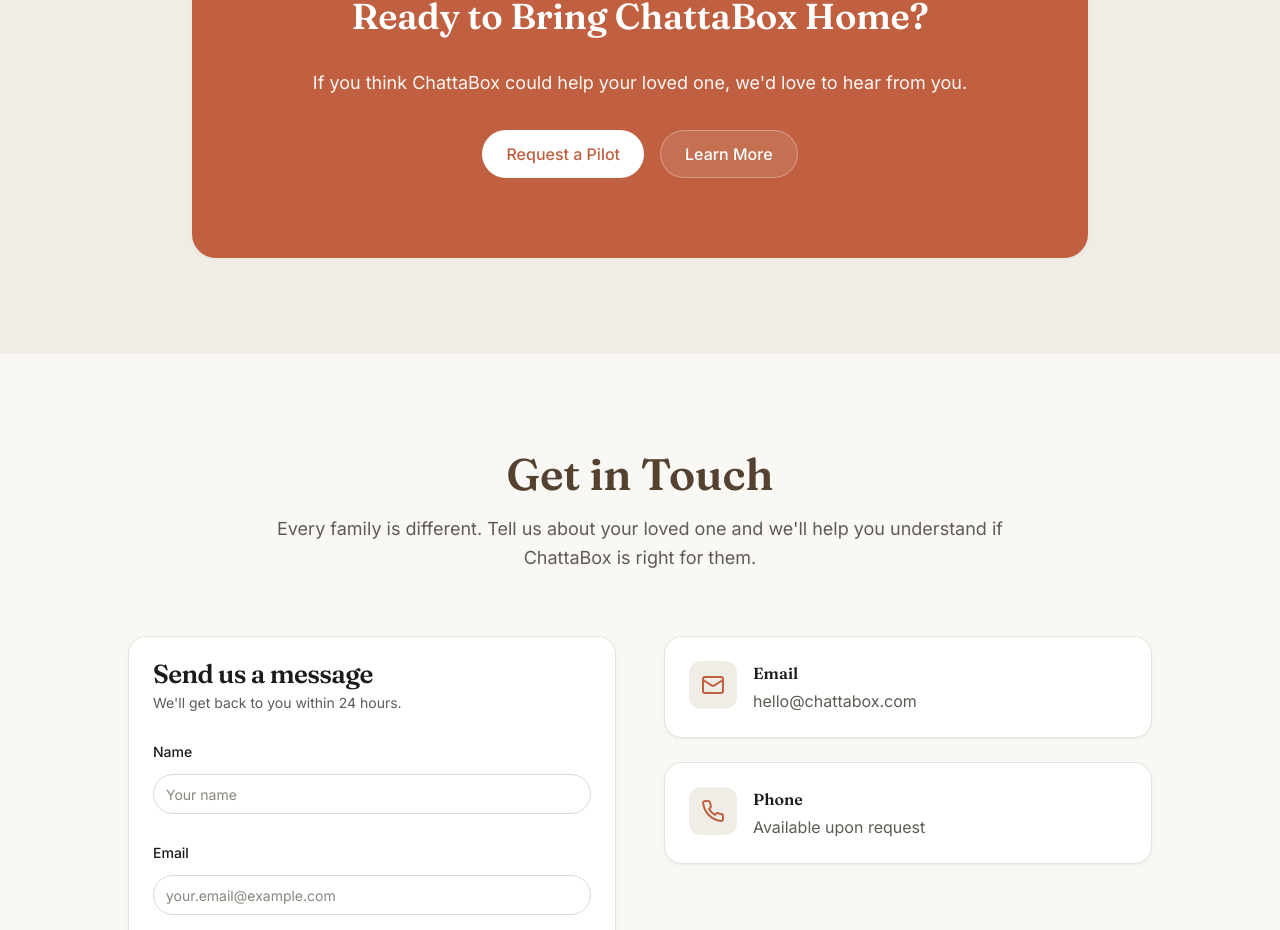
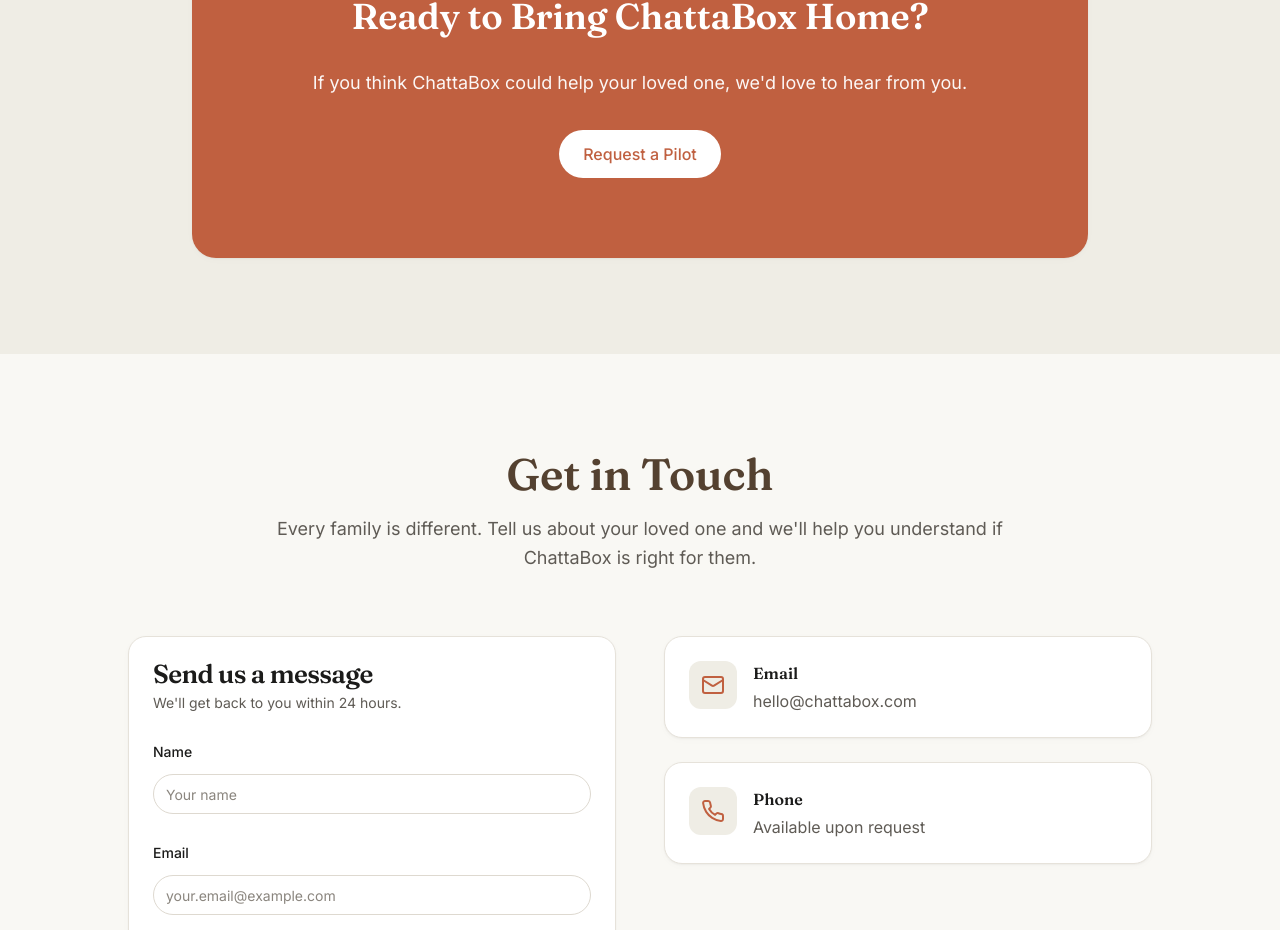
Before and after one commit to hawkpersonal/ChattaBox-Public-Website, a React (Vite) app: page / in a window 1280 px wide. Shown: the part 5917-6847 px from the top of the page. Built offline with nearby package versions, Linux system fonts and the light colour scheme.

Commit message:
Remove 'Learn More' button from CTA section

```diff
--- a/src/components/sections/CTA.tsx
+++ b/src/components/sections/CTA.tsx
@@ -28,14 +28,6 @@
                 >
                   Request a Pilot
                 </Button>
-                <Button
-                  size="lg"
-                  variant="outline"
-                  onClick={() => scrollToSection("how-it-works")}
-                  className="bg-white/10 hover:bg-white/20 border border-white/30 text-white hover:border-white/50"
-                >
-                  Learn More
-                </Button>
               </div>
             </div>
           </div>
```
